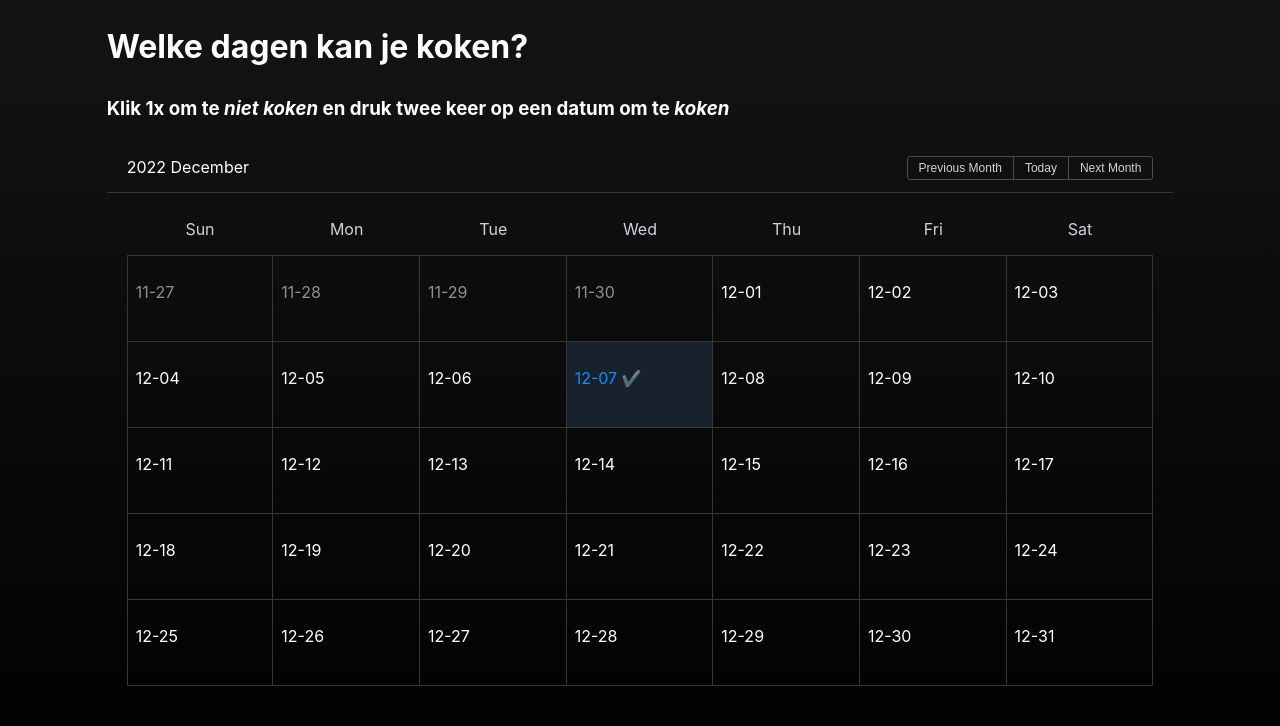
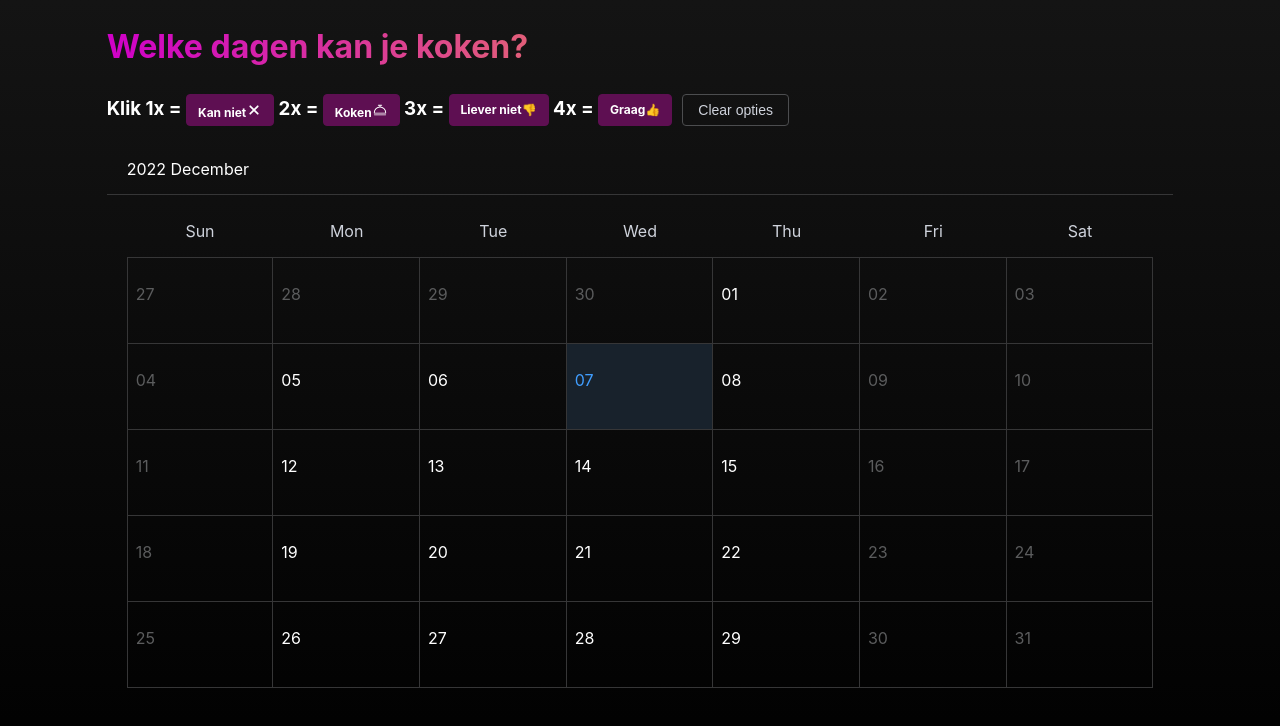
Before and after one commit to SimplyPancake/parachute, a Vue app: page /enterSchedule in a window 1280 px wide. Shown: the top 726 px of the page. Built offline with nearby package versions, Linux system fonts and the light colour scheme.

Commit message:
Ongoing preference input

```diff
--- a/src/router/index.js
+++ b/src/router/index.js
@@ -42,7 +42,6 @@ router.beforeEach(async (to, from, next) => {
     // this route requires auth, check if logged in
     // if not, redirect to login page.
     let loggedIn = await store.isLoggedIn();
-    console.log(loggedIn);
     if (!loggedIn) {
       next("/login");
     } else {
--- a/src/views/EnterScheduleView.vue
+++ b/src/views/EnterScheduleView.vue
@@ -1,31 +1,129 @@
 <template>
-	<h1>Welke dagen kan je koken?</h1>
-	<h3>Klik 1x om te <span class="emphasis">niet koken</span> en druk twee keer op een datum om te <span
-			class="emphasis">koken</span>
+	<h1 class="nameText">Welke dagen kan je koken?</h1>
+	<h3>
+		Klik 1x = <el-tag class="mx-1" size="large">Kan niet<el-icon><close-bold /></el-icon></el-tag>
+		2x = <el-tag class="mx-1" size="large">Koken<el-icon>
+				<dish />
+			</el-icon></el-tag>
+		3x = <el-tag class="mx-1" size="large">Liever niet👎</el-tag>
+		4x = <el-tag class="mx-1" size="large">Graag👍</el-tag>
+		<el-button class="clearButton" @click="clearOptions()" primary>Clear opties</el-button>
 	</h3>
-	<el-calendar>
+	<!-- button to clear -->
+	<el-calendar v-model="dateInfo"
+		:range="[new Date(now.getFullYear(), now.getMonth(), 1), new Date(now.getFullYear(), now.getMonth() + 1, 0)]">
 		<template #date-cell="{ data }">
-			<p :class="data.isSelected ? 'is-selected' : ''" @click="console.log(data.day)">
-				{{ data.day.split('-').slice(1).join('-') }}
-				{{ data.isSelected ? '✔️' : '' }}
+			<p :class="getDayType(data.day) == 'disabled' ? 'disabled' : ''">
+				<!-- Display day number -->
+				{{ data.day.split('-')[2] }}
+
+				<!-- If day type is not available -->
+			<div class="option">
+				<el-icon v-if="getDayType(data.day) == 'cantJoinDay'">
+					<close-bold />
+				</el-icon>
+				<el-icon v-if="getDayType(data.day) == 'kookingDay'">
+					<dish />
+				</el-icon>
+				<el-icon v-if="getDayType(data.day) == 'dontLikeDay'" class="emoji-option">
+					👎
+				</el-icon>
+				<el-icon v-if="getDayType(data.day) == 'likeDay'" class="emoji-option">
+					👍
+				</el-icon>
+			</div>
 			</p>
 		</template>
 	</el-calendar>
 </template>
 
 <script setup>
-import { ref } from 'vue'
-let notAvailableDays = ref([])
-let cookDays = ref([])
+import { computed, onMounted, ref, reactive, watch } from 'vue'
+import { CloseBold } from '@element-plus/icons-vue'
+import { Dish } from '@element-plus/icons-vue'
+import { SemiSelect } from '@element-plus/icons-vue'
+import { Select } from '@element-plus/icons-vue'
+let dateInfo = ref(new Date())
+let choices = ref([])
+let now = new Date()
+
+// fill choices array with 0's of length 31
+for (let i = 0; i < 31; i++) {
+	choices.value.push(0)
+}
+
+function clearOptions() {
+	choices.value = choices.value.map(() => 0)
+}
+
+function getDayType(dayString) {
+	// parse int day
+	let day = dayString.split('-')[2]
+	day = parseInt(day)
+	let date = new Date(dayString)
+
+	// first check for days that are not in the current month
+	if (dateInfo.value.getMonth() !== date.getMonth()) {
+		return 'disabled'
+	}
+
+	// If the day is a friday, saturday or sunday
+	if (date.getDay() === 5 || date.getDay() === 6 || date.getDay() === 0) {
+		return 'disabled'
+	}
+
+	// If the day is in the cookDays array
+	let options = ['neutral', 'cantJoinDay', 'kookingDay', 'dontLikeDay', 'likeDay']
+
+	return options[choices.value[day - 1]]
+}
+
+
+watch(dateInfo, (newVal, oldVal) => {
+	if (newVal) {
+		let date = new Date(newVal)
+		let day = date.getDate()
+
+		// set the day in the choices array to the next value module 5 (0,1,2,3,4)
+		choices.value[day - 1] = (choices.value[day - 1] + 1) % 5
+		// day == 3 means 3rd of the month
+	}
+});
 </script>
 
 <style scoped>
-.emphasis {
-	/* Make italic */
-	font-style: italic;
+.nameText {
+	background: #FFEE00;
+	background: linear-gradient(to left, #FFEE00 0%, #CF00C8 100%);
+	-webkit-background-clip: text;
+	-webkit-text-fill-color: transparent;
 }
 
 .is-selected {
 	color: #1989fa;
 }
+
+.disabled {
+	/* disabled dark mode */
+	color: #5b5c5d;
+}
+
+.option {
+	color: #d416b6;
+}
+
+.emoji-option {
+	color: transparent;
+	text-shadow: 0 0 0 #d416b6;
+}
+
+.clearButton {
+	margin-left: 10px;
+}
+
+.el-tag {
+	color: #fff;
+	background: #5e0f52;
+	--el-tag-border-color: #5e0f52;
+}
 </style>
```
